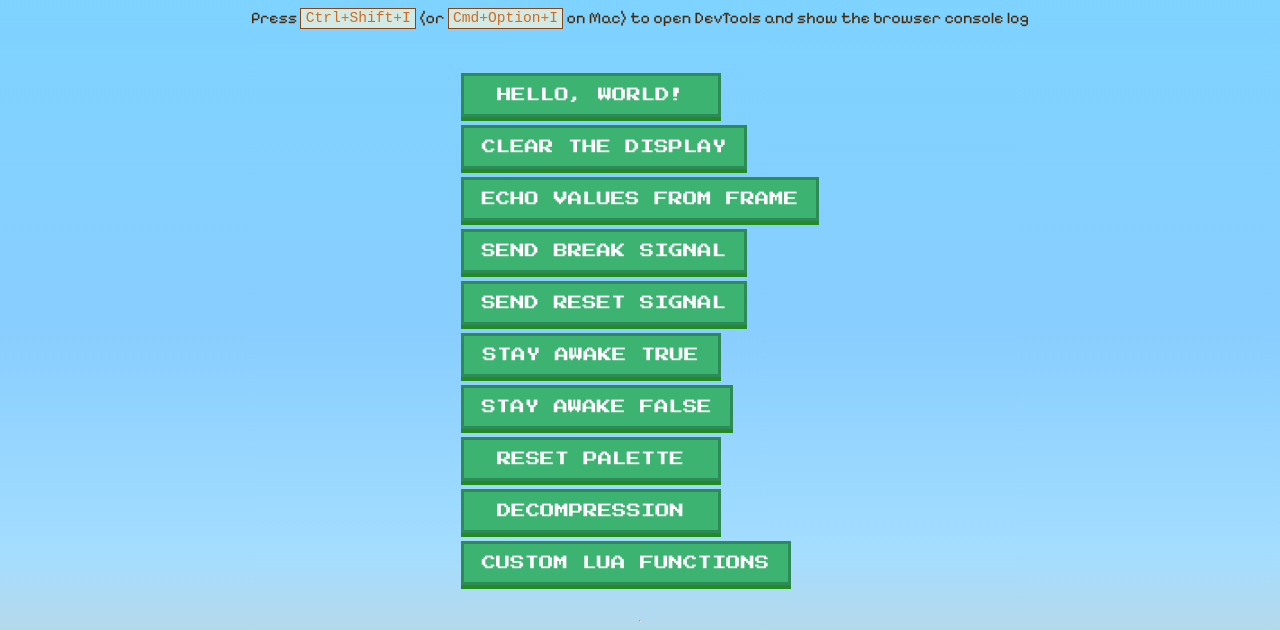
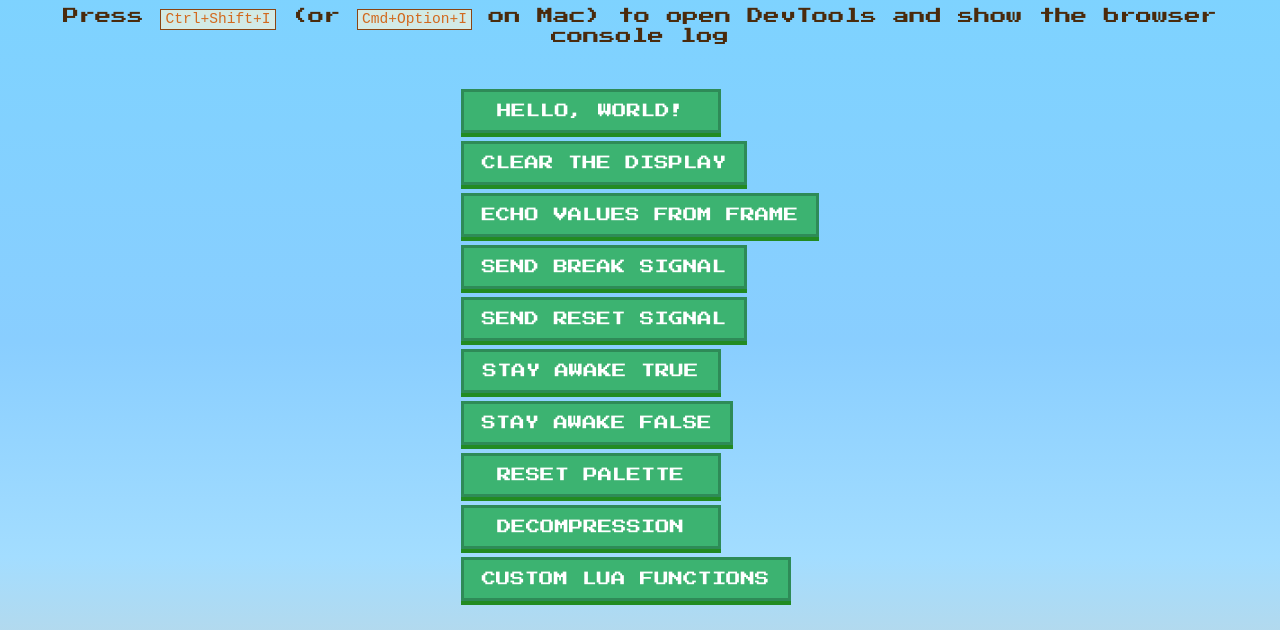
Before and after one commit to CitizenOneX/frame-ble-webbluetooth, a website built with Vite: page example/index.html in a window 1280 px wide. Shown: the part 90-720 px from the top of the page. Built offline with nearby package versions, Linux system fonts and the light colour scheme.

Commit message:
example: just use Press Start 2P font, remove Pixelify Sans

```diff
--- a/example/retro_styles.css
+++ b/example/retro_styles.css
@@ -1,13 +1,13 @@
-/* Import a pixel font - Press Start 2P or Pixelify Sans are still good */
-@import url('https://fonts.googleapis.com/css2?family=Press+Start+2P&family=Pixelify+Sans:wght@400..700&display=swap');
+/* Import a pixel font - Press Start 2P */
+@import url('https://fonts.googleapis.com/css2?family=Press+Start+2P&display=swap');
 
 body {
     /* Sky-like gradient background */
     background: linear-gradient(to bottom, #7bd4ff 0%, #89ceff 40%, #a3ddff 60%, #fcc89c 100%);
     /* Or a solid light blue: background-color: #7bd4ff; */
     color: #3a200c; /* Dark brown text for good contrast on light background */
-    font-family: 'Pixelify Sans', 'Press Start 2P', Courier, monospace;
-    font-size: 18px; /* Pixelify Sans can be a bit more readable at slightly larger sizes */
+    font-family: 'Press Start 2P', Courier, monospace;
+    font-size: 18px;
     image-rendering: pixelated;
     -webkit-font-smoothing: none;
     -moz-osx-font-smoothing: grayscale;
@@ -75,7 +75,7 @@ button {
     color: #FFFFFF;           /* White text */
     border: 3px solid #2e8b57; /* SeaGreen - darker grass border */
     padding: 12px 18px;
-    font-family: 'Press Start 2P', 'Pixelify Sans', Courier, monospace;
+    font-family: 'Press Start 2P', Courier, monospace;
     font-size: 0.8em; /* Buttons with Press Start 2P often need smaller font size */
     cursor: pointer;
     text-transform: uppercase;
```
